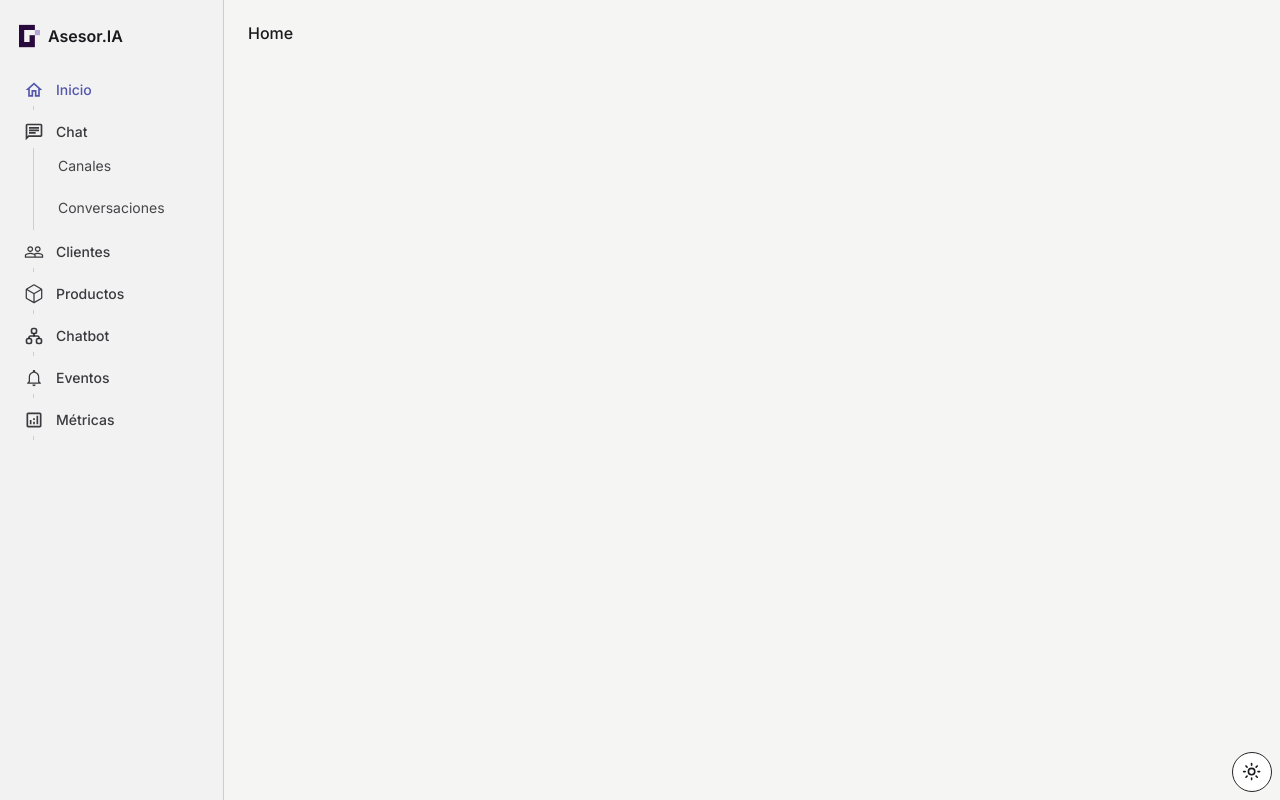
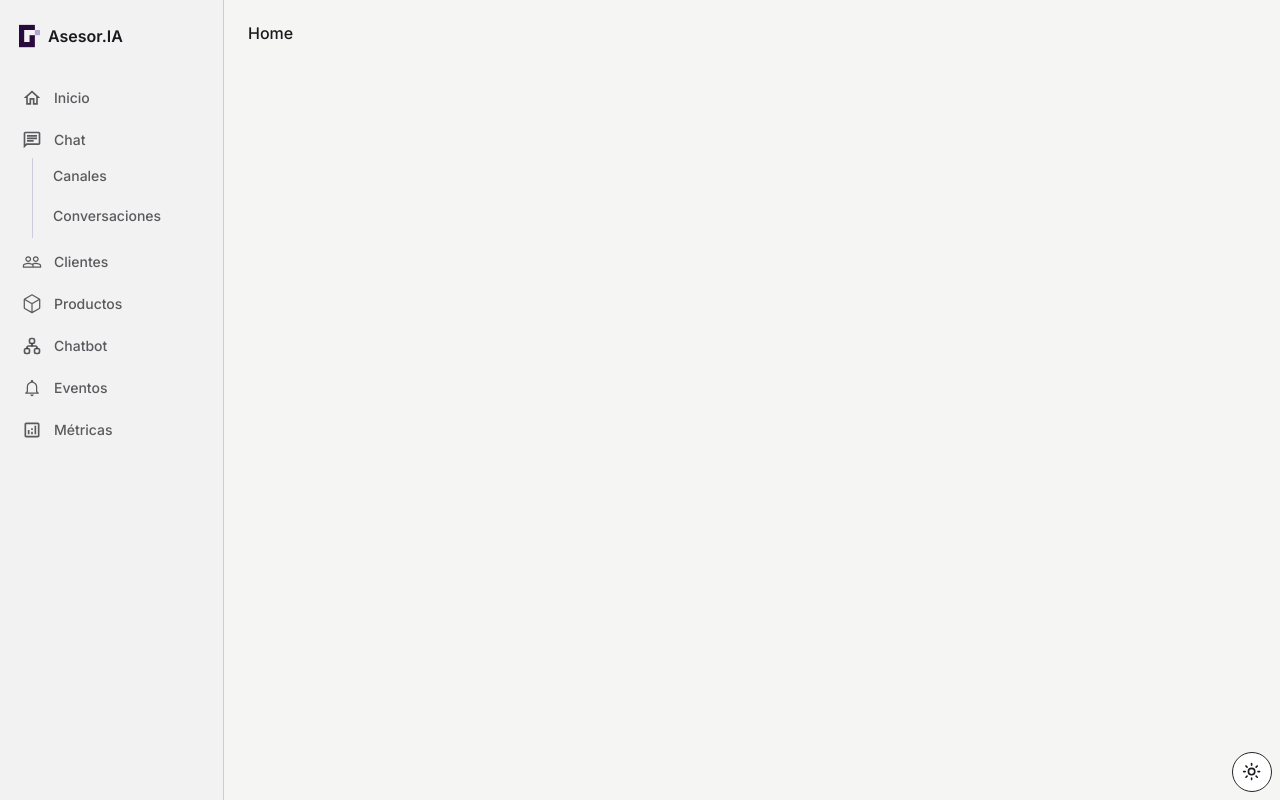
Before and after one commit to sergiolozav2/AsesorIA-Frontend, a React (Vite) app: page /admin in a window 1280 px wide. Built offline with nearby package versions, Linux system fonts and the light colour scheme.

Commit message:
refactor: Mejor reutilizado de componentes

```diff
--- a/src/modules/admin/core/components/ApplicationSidebar/ApplicationSidebar.tsx
+++ b/src/modules/admin/core/components/ApplicationSidebar/ApplicationSidebar.tsx
@@ -7,9 +7,9 @@ import {
 } from "react-icons/md";
 import { IoMdNotificationsOutline } from "react-icons/io";
 import { SidebarLink } from "./components/SidebarLink";
-import { SidebarTitle } from "./components/SidebarTitle";
 import { GoPackage } from "react-icons/go";
 import { TbSitemap } from "react-icons/tb";
+import { SidebarSection } from "./components/SidebarSection";
 
 export function ApplicationSidebar() {
   return (
@@ -26,45 +26,37 @@ export function ApplicationSidebar() {
           <p className="font-semibold text-foreground">Asesor.IA</p>
         </div>
         <div className="h-full origin-left scale-x-0 pt-4 transition-transform md:scale-x-100">
-          <div className="flex flex-col gap-3 pl-3 pr-2 pt-4 font-medium">
-            <SidebarTitle
+          <div className="flex flex-col gap-1.5 pl-3 pr-2 pt-4 font-medium">
+            <SidebarLink
+              to="/admin/home"
               text="Inicio"
-              to="/admin/"
               icon={<MdOutlineHome />}
-            ></SidebarTitle>
-            <SidebarTitle to="/admin/chat" text="Chat" icon={<MdOutlineChat />}>
-              <SidebarLink
-                text="Canales"
-                to="/admin/chat/channels"
-                onClick={() => 0}
-              />
-              <SidebarLink
-                text="Conversaciones"
-                to="/admin/chat/messages"
-                onClick={() => 0}
-              />
-            </SidebarTitle>
-            <SidebarTitle
+            />
+            <SidebarSection text="Chat" icon={<MdOutlineChat />}>
+              <SidebarLink text="Canales" to="/admin/chat/channels" />
+              <SidebarLink text="Conversaciones" to="/admin/chat/messages" />
+            </SidebarSection>
+            <SidebarLink
               to="/admin/clients"
               text="Clientes"
               icon={<MdPeopleOutline />}
             />
-            <SidebarTitle
+            <SidebarLink
               to="/admin/products"
               text="Productos"
               icon={<GoPackage />}
             />
-            <SidebarTitle
+            <SidebarLink
               to="/admin/chatbot"
               text="Chatbot"
               icon={<TbSitemap />}
             />
-            <SidebarTitle
+            <SidebarLink
               to="/admin/events"
               text="Eventos"
               icon={<IoMdNotificationsOutline />}
             />
-            <SidebarTitle
+            <SidebarLink
               to="/admin/metrics"
               text="Métricas"
               icon={<MdOutlineAnalytics />}
--- a/src/modules/admin/core/components/ApplicationSidebar/components/SidebarLink.tsx
+++ b/src/modules/admin/core/components/ApplicationSidebar/components/SidebarLink.tsx
@@ -1,18 +1,18 @@
 import { Link, LinkProps } from "@tanstack/react-router";
+import { SidebarTitle } from "./SidebarTitle";
 
 interface SidebarLinkProps extends LinkProps {
   text: string;
-  onClick: () => void;
+  icon?: React.ReactNode;
 }
 
 export function SidebarLink(props: SidebarLinkProps) {
   return (
     <Link
-      className="w-full rounded-md py-2 font-normal text-foreground/80 hover:text-accent-foreground [&.active]:bg-accent [&.active]:font-medium [&.active]:text-primary "
+      className="w-full rounded-md font-normal text-foreground/70 hover:text-primary/80 [&.active]:bg-accent [&.active]:font-medium [&.active]:text-primary "
       to={props.to}
-      onClick={props.onClick}
     >
-      <p className="pl-4 text-sm">{props.text}</p>
+      <SidebarTitle text={props.text} icon={props.icon} />
     </Link>
   );
 }
--- /dev/null
+++ b/src/modules/admin/core/components/ApplicationSidebar/components/SidebarSection.tsx
@@ -0,0 +1,18 @@
+import { SidebarTitle } from "./SidebarTitle";
+
+interface SidebarSectionProps {
+  text: string;
+  icon: React.ReactNode;
+  children?: React.ReactNode;
+}
+
+export function SidebarSection(props: SidebarSectionProps) {
+  return (
+    <div className="select-none rounded-md text-left font-medium text-foreground/70">
+      <SidebarTitle text={props.text} icon={props.icon} />
+      <div className="ml-5 flex flex-col gap-1 border-l border-border pb-1 pl-2">
+        {props.children}
+      </div>
+    </div>
+  );
+}
--- a/src/modules/admin/core/components/ApplicationSidebar/components/SidebarTitle.tsx
+++ b/src/modules/admin/core/components/ApplicationSidebar/components/SidebarTitle.tsx
@@ -1,22 +1,14 @@
-import { Link, LinkProps } from "@tanstack/react-router";
-
-interface SidebarTitleProps extends LinkProps {
+interface SidebarTitleProps {
   text: string;
-  icon: React.ReactNode;
-  children?: React.ReactNode;
+  icon?: React.ReactNode;
 }
 
 export function SidebarTitle(props: SidebarTitleProps) {
   return (
-    <div className="select-none rounded-md pl-3 text-left font-medium text-foreground/85">
-      <Link className="[&.active]:text-primary" to={props.to} disabled>
-        <div className="flex items-center text-sm">
-          <span className="text-xl">{props.icon}</span>
-          <p className="pl-3">{props.text}</p>
-        </div>
-      </Link>
-      <div className="ml-[9px] mt-1.5 flex flex-col gap-1.5 border-l border-border pb-1 pl-2">
-        {props.children}
+    <div className="select-none py-2 text-left font-medium">
+      <div className="flex items-center text-sm">
+        {props.icon && <span className="pl-2.5 text-xl">{props.icon}</span>}
+        <p className="pl-3">{props.text}</p>
       </div>
     </div>
   );
--- /dev/null
+++ b/src/routes/admin/home.tsx
@@ -0,0 +1,10 @@
+import { HomePage } from "@/modules/admin/home/HomePage";
+import { createFileRoute } from "@tanstack/react-router";
+
+export const Route = createFileRoute("/admin/home")({
+  component: Home,
+});
+
+function Home() {
+  return <HomePage />;
+}
--- a/src/routes/admin/route.tsx
+++ b/src/routes/admin/route.tsx
@@ -9,7 +9,7 @@ function AppLayout() {
   return (
     <>
       <ApplicationSidebar />
-      <div className="flex dark:bg-neutral-800">
+      <div className="flex">
         <div className="mr-0 transition-all md:mr-admin-navbar"></div>
         <Outlet />
       </div>
```
